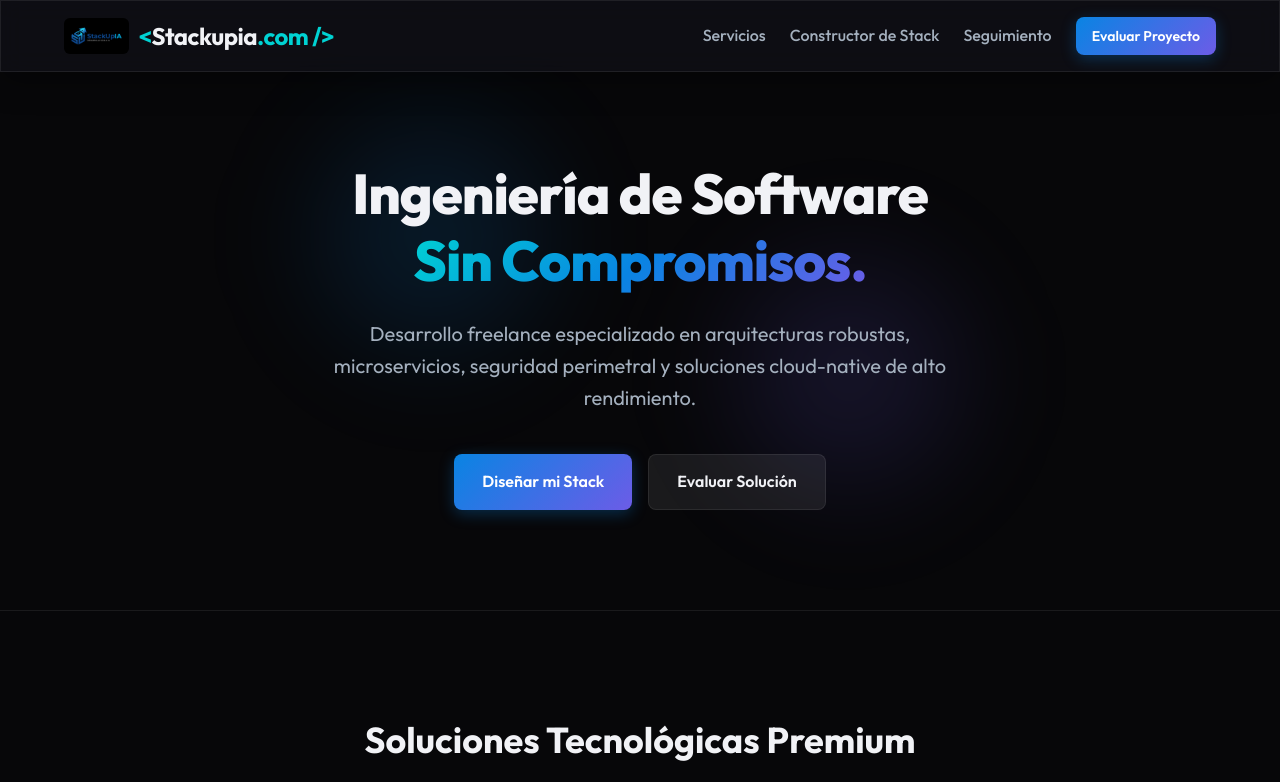
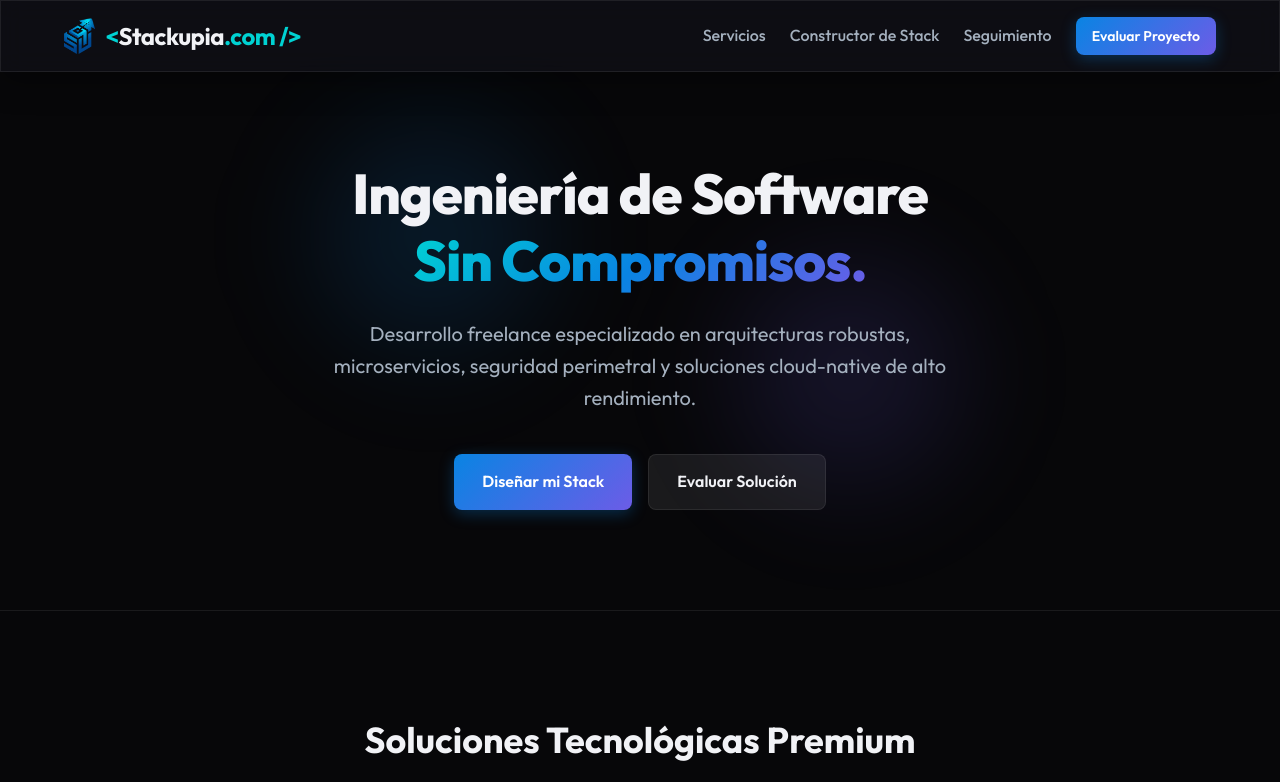
Before and after one commit to gjpierp/StackUpIa, a website: page index.html in a window 1280 px wide. Shown: the top 782 px of the page. Drawn offline with Linux system fonts and the light colour scheme.

Commit message:
design: integrate Icono2 assets into navbar and website header

```diff
--- a/index.html
+++ b/index.html
@@ -22,7 +22,8 @@
     <link rel="preconnect" href="https://fonts.gstatic.com" crossorigin>
     <link href="https://fonts.googleapis.com/css2?family=Outfit:wght@300;400;500;600;700;800&family=JetBrains+Mono:wght@400;500;700&display=swap" rel="stylesheet">
     <link rel="stylesheet" href="styles.css">
-    <link rel="shortcut icon" href="Icono.ico" type="image/x-icon">
+    <link rel="shortcut icon" href="Icono2.ico" type="image/x-icon">
+    <link rel="icon" href="Icono2.png" type="image/png">
 </head>
 <body class="dark-theme">
 
@@ -30,7 +31,7 @@
     <header class="main-header glassmorphic">
         <div class="container header-container">
             <a href="#" class="logo-link">
-                <img src="Logo.jpeg" alt="Stackupia Logo" class="brand-logo-img">
+                <img src="Icono2.png" alt="Stackupia Logo" class="brand-logo-img">
                 <span><span class="logo-accent">&lt;</span>Stackupia<span class="logo-accent">.com /&gt;</span></span>
             </a>
             <nav class="nav-menu">
```
Also changed, not shown: Icono.png (added), Icono2.ico (added), Icono2.png (added), 1 other file.
